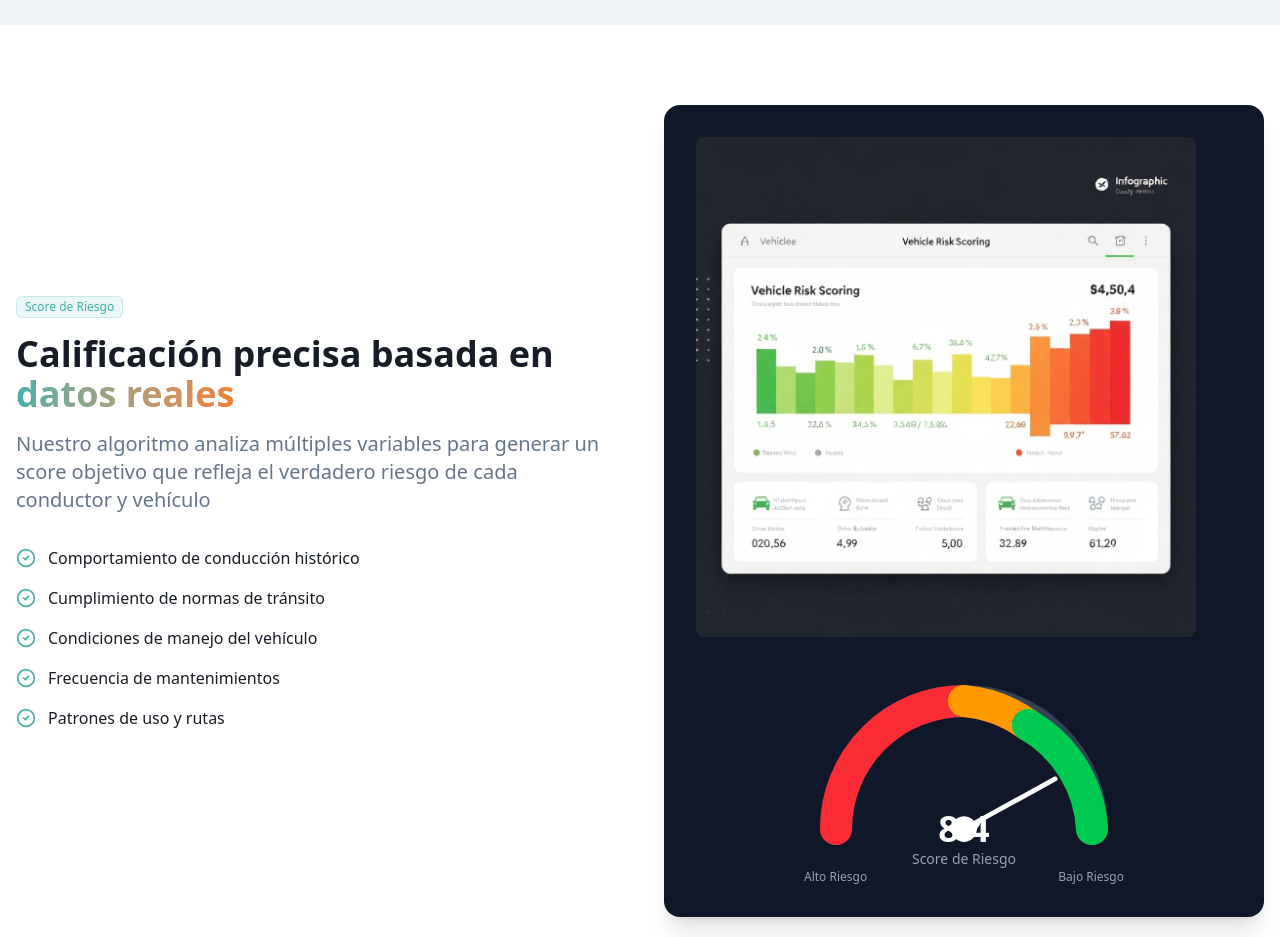
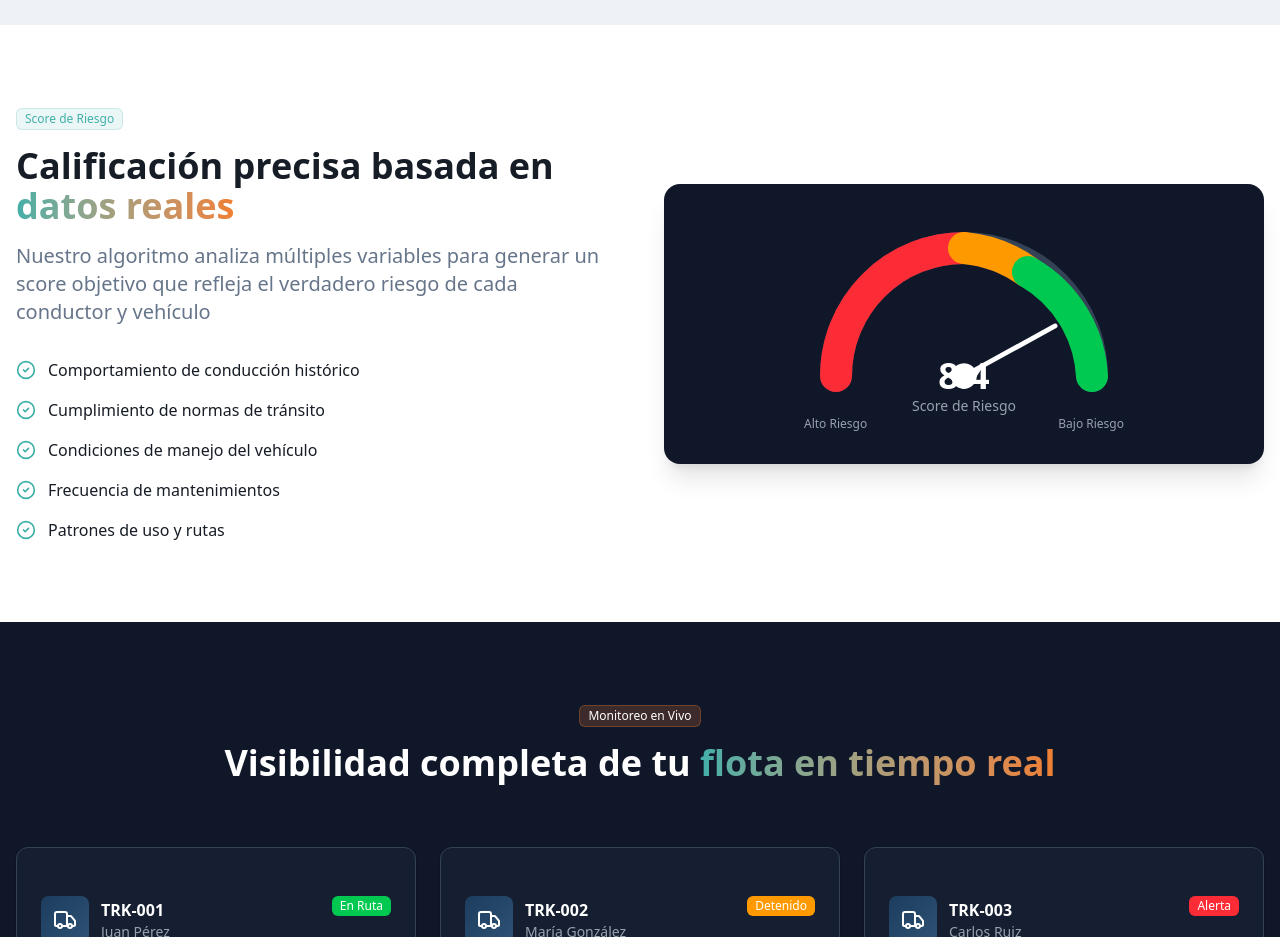
Before and after one commit to don-eich/v0-obid-io-landing, a Next.js app: page / in a window 1280 px wide. Shown: the part 3480-4417 px from the top of the page. Built offline with nearby package versions, Linux system fonts and the light colour scheme.

Commit message:
feat: remove low-quality image, show animated gauge
Improve professionalism with cleaner visual design.

#VERCEL_SKIP

Co-authored-by: doneich <192709182+don-eich@users.noreply.github.com>

```diff
--- a/app/page.tsx
+++ b/app/page.tsx
@@ -279,13 +279,6 @@ export default function LandingPage() {
               </div>
             </div>
             <div className="bg-gray-900 rounded-2xl p-8 shadow-xl">
-              <Image
-                src="/images/risk-score-visual.jpg"
-                alt="Visualización de score de riesgo"
-                width={500}
-                height={400}
-                className="rounded-lg mb-8"
-              />
               <RiskScoreGauge score={8.4} />
             </div>
           </div>
```
